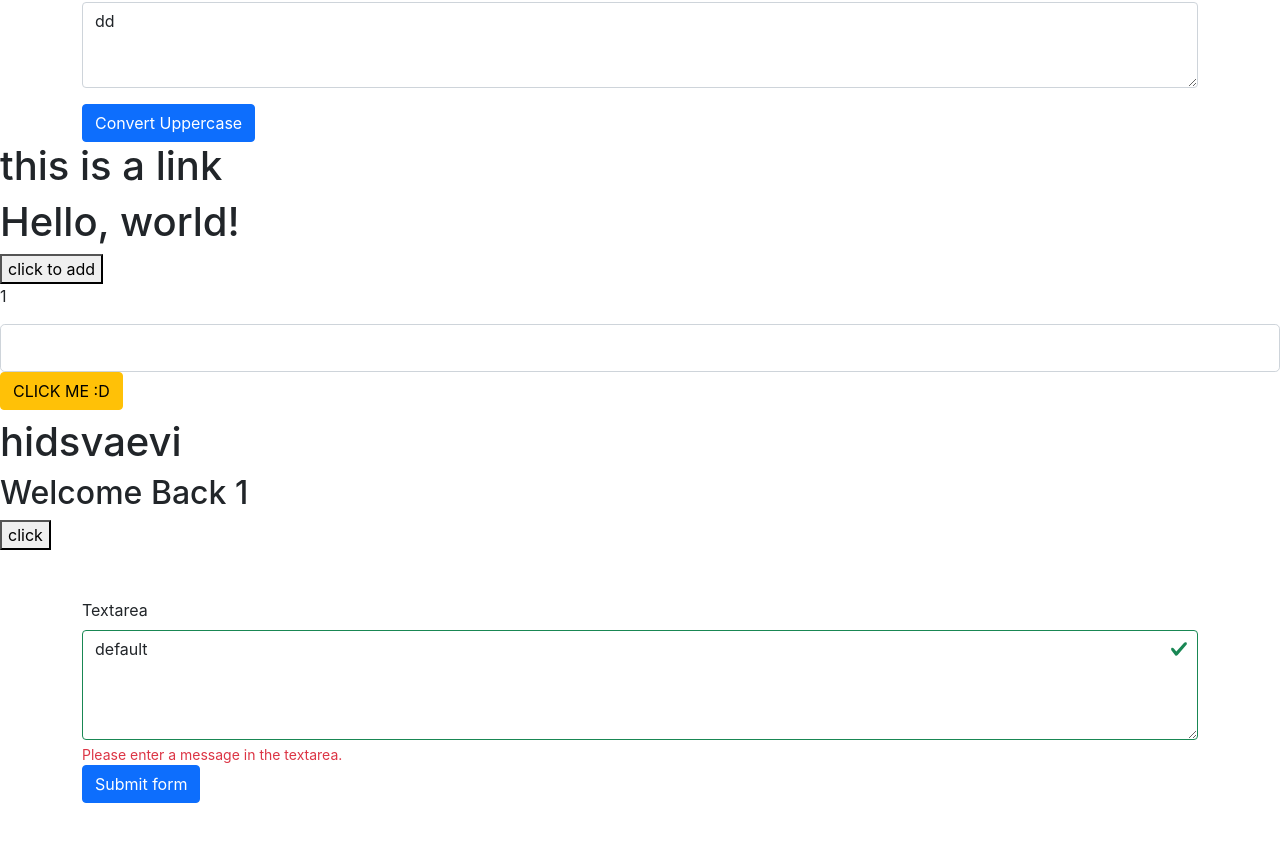
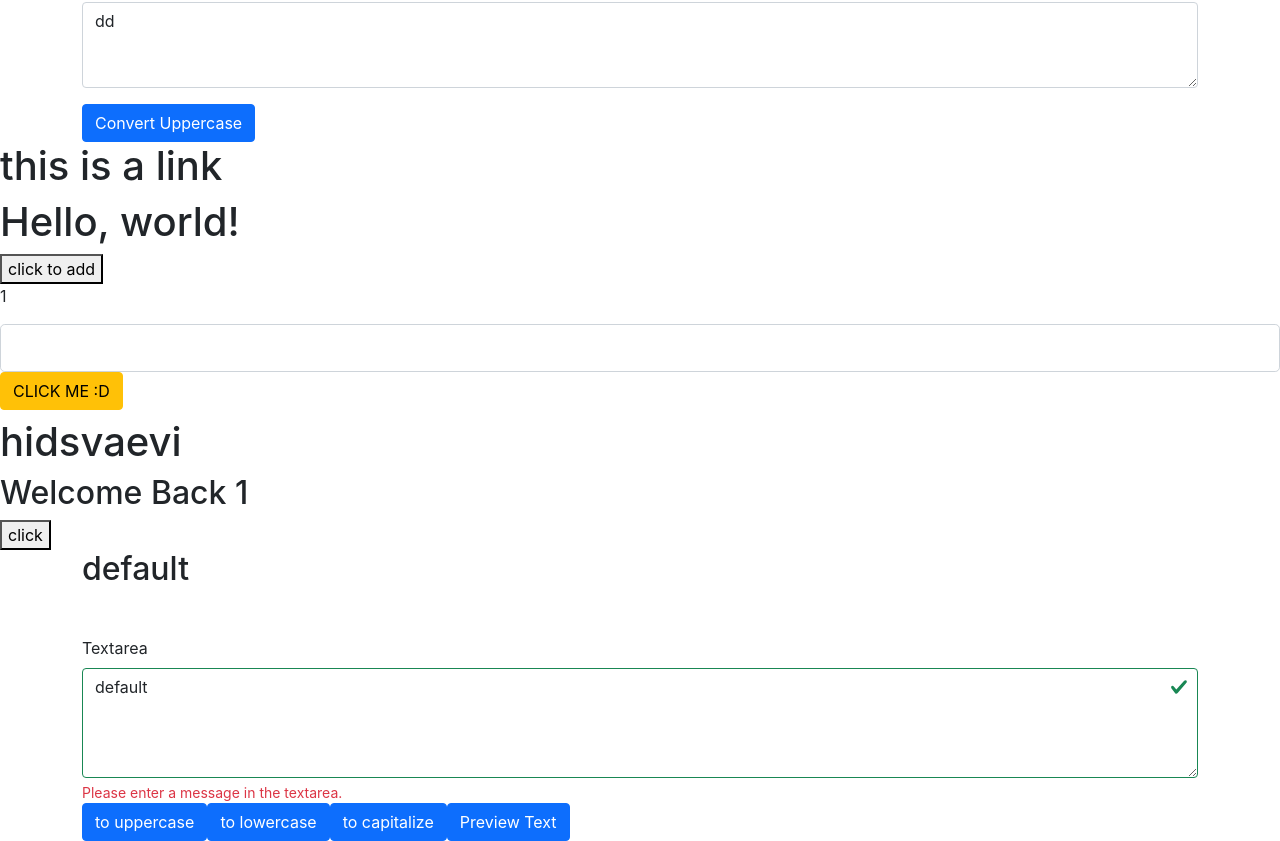
Before and after one commit to saudcodes/First-React-project, a React (Create React App) app in the folder my-app/: page / in a window 1280 px wide. Shown: the part 120-961 px from the top of the page. Before the commit the page ends 923 px from the top, so only its background shows below. Built offline with nearby package versions, Linux system fonts and the light colour scheme.

Commit message:
add functions

```diff
--- a/my-app/src/components/NewForm.js
+++ b/my-app/src/components/NewForm.js
@@ -1,14 +1,31 @@
 import React, { useState } from "react";
 
-const NewForm = () => {
+const NewForm = (props) => {
     const [text, setText] = useState("default")
 
-    const convert = () => {
+    const upperCase = (e) => {
+        e.preventDefault()
         let a = text.toUpperCase()
         setText(a)
     }
+    const lowerCase = (e) => {
+        e.preventDefault()
+        let a = text.toLowerCase()
+        setText(a)
+    }
+    const capitalize = (e) => {
+        e.preventDefault()
+        let a = text.charAt(0).toUpperCase() + text.slice(1)
+        setText(a)
+    }
+    const activateText = () => {
+        let a = text
+        return a
 
+
+    }
     const handleChange = (event) => {
+
         setText(event.target.value)
 
     }
@@ -16,6 +33,7 @@ const NewForm = () => {
     return (
         <>
             <div className="container">
+                <h2>{text}</h2>
                 <form class="was-validated">
                     <div className="mt-5">
                         <label htmlFor="validationTextarea" className="form-label">Textarea</label>
@@ -25,8 +43,14 @@ const NewForm = () => {
                         </div>
 
                     </div>
+
+                    <button className="btn btn-primary" onClick={upperCase} type="submit">to uppercase</button>
+                    <button className="btn btn-primary" onClick={lowerCase} type="submit">to lowercase</button>
+                    <button className="btn btn-primary" onClick={capitalize} type="submit">to capitalize</button>
+                    <button className="btn btn-primary" onClick={activateText} type="submit">Preview Text</button>
+
+
                 </form>
-                <button className="btn btn-primary" onClick={convert} type="submit">Submit form</button>
             </div>
         </>
     )
```
